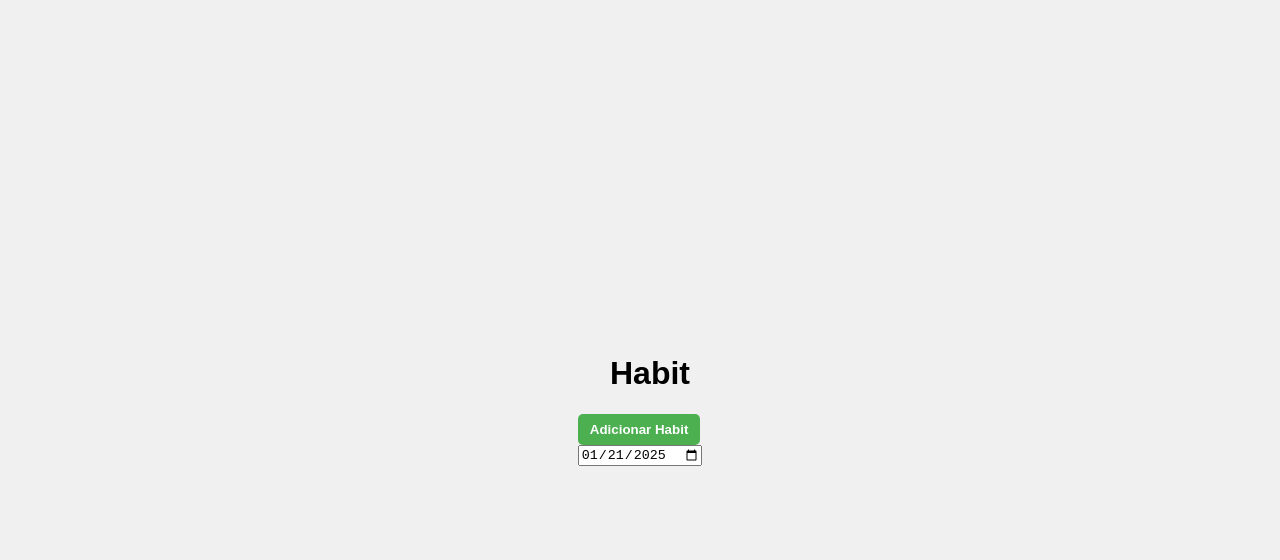
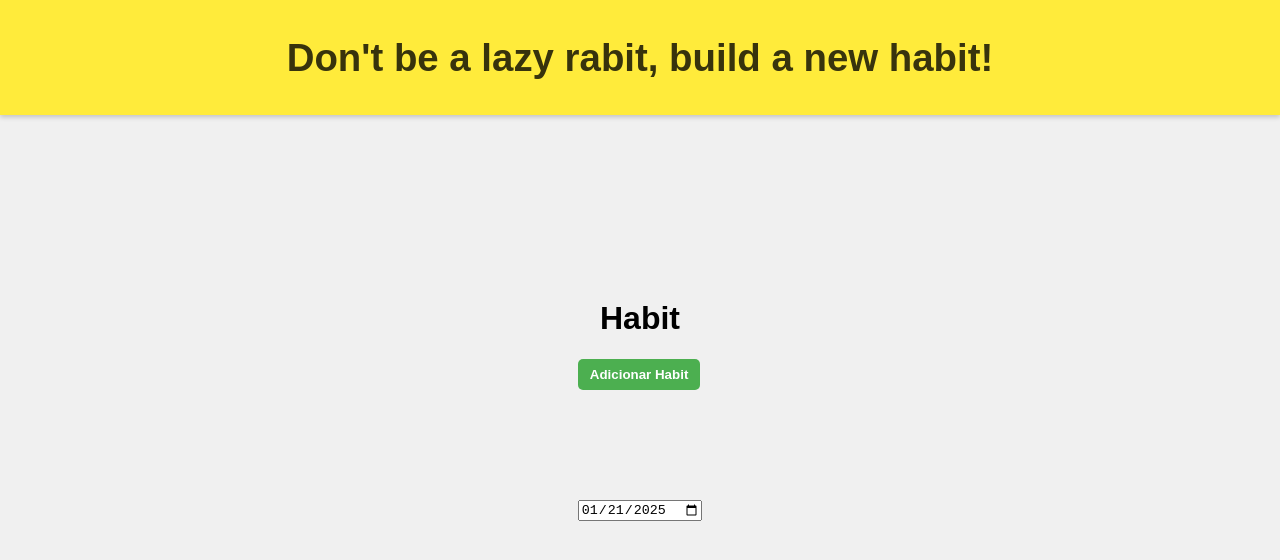
Before and after one commit to wagnerfiorese/habit, a React (Create React App) app: page / in a window 1280 px wide. Shown: the top 560 px of the page. Built offline with nearby package versions, Linux system fonts and the light colour scheme; the HTML template or start-up script is replaced by a standard one.

Commit message:
Functionalities and stylization updated, making it live from now on

```diff
--- a/src/pages/Home.js
+++ b/src/pages/Home.js
@@ -6,10 +6,46 @@ function Home() {
   const [newHabit, setNewHabit] = useState('');
   const [showInput, setShowInput] = useState(false);
   const [selectedDate, setSelectedDate] = useState(new Date().toISOString().split('T')[0]);
+  const [quotesIndex, setQuotesIndex] = useState(0);
 
+  const funnyQuotes = [
+    "\"So I'm breaking the rabit... tonight!\" - Linkin Park",
+    "Don't be a lazy rabit, build a new habit!",
+    "A good habit is like a smart rabit—fast and consistent!",
+    "Hop into a healthy habit, just like a rabit!",
+    "Bad habits multiply faster than rabits!",
+    "Train your habits before they run away like a rabit!",
+    "If you chase too many habits, you'll end up like a lost rabit!",
+    "A habit a day keeps the lazy rabit away!",
+    "Be quick like a rabit when forming a good habit!",
+    "Rabit or habit? Both require speed and consistency!",
+    "One small habit can lead to a giant rabit hole!",
+    "Don't let bad habits hop around like wild rabits!",
+    "Make it a habit, not a rabit chase!",
+    "Stay on track, or your habits will rabit away!",
+    "Good habits grow like rabits—quick and steady!",
+    "No need to race like a rabit, just build habits step by step!"
+  ];
+
+  // Carregar hábitos salvos ao iniciar
   useEffect(() => {
     const savedHabits = JSON.parse(localStorage.getItem('habits')) || {};
     setHabits(savedHabits);
+  }, []);
+
+  // Salvar hábitos no localStorage sempre que houver mudança
+  useEffect(() => {
+    if (Object.keys(habits).length > 0) {
+      localStorage.setItem('habits', JSON.stringify(habits));
+    }
+  }, [habits]);
+
+  useEffect(() => {
+    const interval = setInterval(() => {
+      setQuotesIndex((prevIndex) => (prevIndex + 1) % funnyQuotes.length);
+    }, 5000);
+
+    return () => clearInterval(interval);
   }, []);
 
   const handleAddHabit = () => {
@@ -18,9 +54,13 @@ function Home() {
       if (!updatedHabits[selectedDate]) {
         updatedHabits[selectedDate] = [];
       }
-      updatedHabits[selectedDate].push({ name: newHabit, startTime: null, endTime: null, isActive: false });
+      updatedHabits[selectedDate].push({
+        name: newHabit,
+        startTime: null,
+        endTime: null,
+        isActive: false
+      });
       setHabits(updatedHabits);
-      localStorage.setItem('habits', JSON.stringify(updatedHabits));
       setNewHabit('');
       setShowInput(false);
     }
@@ -32,7 +72,6 @@ function Home() {
     updatedHabits[selectedDate][index].startTime = now;
     updatedHabits[selectedDate][index].isActive = true;
     setHabits(updatedHabits);
-    localStorage.setItem('habits', JSON.stringify(updatedHabits));
   };
 
   const endHabit = (index) => {
@@ -41,7 +80,6 @@ function Home() {
     updatedHabits[selectedDate][index].endTime = now;
     updatedHabits[selectedDate][index].isActive = false;
     setHabits(updatedHabits);
-    localStorage.setItem('habits', JSON.stringify(updatedHabits));
   };
 
   const deleteHabit = (index) => {
@@ -51,7 +89,6 @@ function Home() {
       delete updatedHabits[selectedDate];
     }
     setHabits(updatedHabits);
-    localStorage.setItem('habits', JSON.stringify(updatedHabits));
   };
 
   const calculateDuration = (startTime, endTime) => {
@@ -63,8 +100,13 @@ function Home() {
 
   return (
     <div>
+      <header className="fun-header">
+        <h1>{funnyQuotes[quotesIndex]}</h1>
+      </header>
       <h1>Habit</h1>
-      <button onClick={() => setShowInput(true)} className="start-btn">Adicionar Habit</button>
+      <button onClick={() => setShowInput(true)} className="start-btn">
+        Adicionar Habit
+      </button>
 
       {showInput && (
         <div className="input-container">
@@ -75,7 +117,9 @@ function Home() {
             value={newHabit}
             onChange={(e) => setNewHabit(e.target.value)}
           />
-          <button onClick={handleAddHabit} className="start-btn">Salvar</button>
+          <button onClick={handleAddHabit} className="start-btn">
+            Salvar
+          </button>
         </div>
       )}
 
@@ -88,30 +132,33 @@ function Home() {
               {habit.endTime && <p>Fim: {habit.endTime}</p>}
               {habit.startTime && habit.endTime && (
                 <p className="habit-duration">
-                  <strong>Duração: </strong>{calculateDuration(habit.startTime, habit.endTime)}
+                  <strong>Duração: </strong>
+                  {calculateDuration(habit.startTime, habit.endTime)}
                 </p>
               )}
             </div>
             {!habit.endTime && habit.isActive && (
-              <button onClick={() => endHabit(index)} className="end-btn">Terminar Habit</button>
+              <button onClick={() => endHabit(index)} className="end-btn">
+                Terminar Habit
+              </button>
             )}
             {!habit.isActive && !habit.endTime && (
-              <button onClick={() => startHabit(index)} className="start-btn">Iniciar Habit</button>
+              <button onClick={() => startHabit(index)} className="start-btn">
+                Iniciar Habit
+              </button>
             )}
             {habit.endTime && (
-              <button onClick={() => deleteHabit(index)} className="delete-btn">Deletar</button>
+              <button onClick={() => deleteHabit(index)} className="delete-btn">
+                Deletar
+              </button>
             )}
           </li>
         ))}
       </ul>
 
-      {/* Calendário movido para parte inferior */}
+      {/* Calendário na parte inferior */}
       <div className="calendar-container">
-        <input
-          type="date"
-          value={selectedDate}
-          onChange={(e) => setSelectedDate(e.target.value)}
-        />
+        <input type="date" value={selectedDate} onChange={(e) => setSelectedDate(e.target.value)} />
       </div>
     </div>
   );
--- a/src/styles/styles.css
+++ b/src/styles/styles.css
@@ -7,16 +7,43 @@ body {
   display: flex;
   justify-content: center;
   align-items: center;
+  flex-direction: column;
   min-height: 100vh;
   max-width: 100%;
   overflow-x: hidden;
+}
+
+/* Estilização do cabeçalho */
+header {
+  background-color: #ffeb3b;
+  width: 100%;
+  text-align: center;
+  position: fixed;
+  top: 0;
+  left: 0;
+  padding: 10px 0; /* Reduzido pela metade */
+  font-size: 1.2em;
+  font-weight: bold;
+  box-shadow: 0px 2px 5px rgba(0, 0, 0, 0.2);
+}
+
+.fun-header h1 {
+  animation: fadeInOut 5s infinite;
+}
+
+/* Animação de troca de frases */
+@keyframes fadeInOut {
+  0% { opacity: 0; }
+  20% { opacity: 1; }
+  80% { opacity: 1; }
+  100% { opacity: 0; }
 }
 
 /* Ajuste na lista para alinhar e centralizar os cards */
 ul {
   list-style-type: none; /* Remove os bullet points */
   padding: 0; /* Remove espaçamento padrão */
-  margin: 0 auto; /* Centraliza os elementos */
+  margin: 80px auto 0; /* Centraliza os elementos e deixa espaço para o cabeçalho */
   max-width: 1000px; /* Define uma largura máxima */
   display: flex;
   flex-wrap: wrap;
@@ -132,7 +159,6 @@ button {
 /* Ajuste do título */
 h1 {
   text-align: center;
-  margin-left: 20px; /* Ajusta mais para a direita */
 }
 
 /* Estilo do botão de Adicionar Habit */
@@ -156,6 +182,12 @@ h1 {
   background-color: #45a049;
 }
 
+.calendar-container{
+  display: flex;
+  margin-top: 30px;
+  align-items: center;
+}
+
 /* Responsividade para dispositivos móveis */
 @media (max-width: 768px) {
   ul {
```
